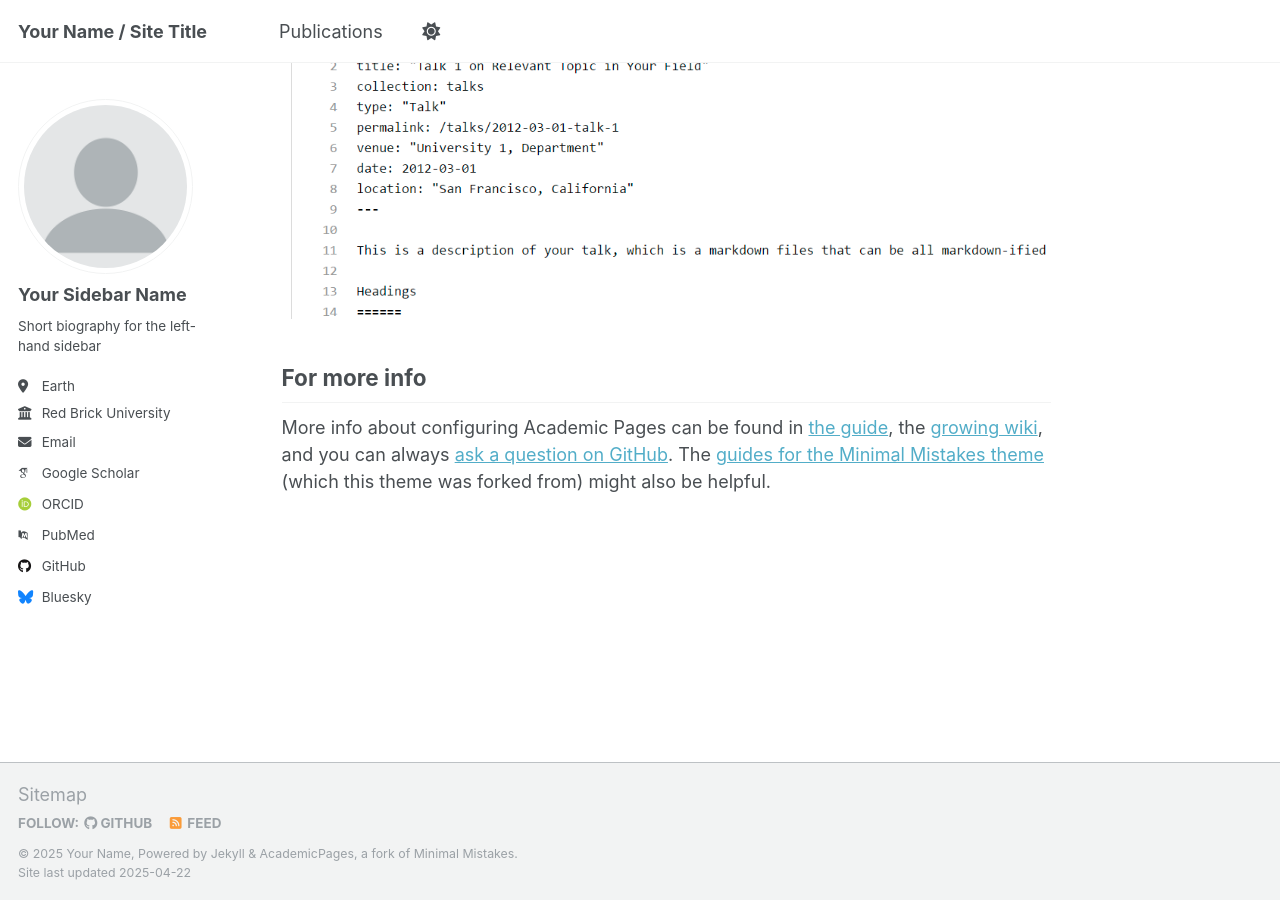
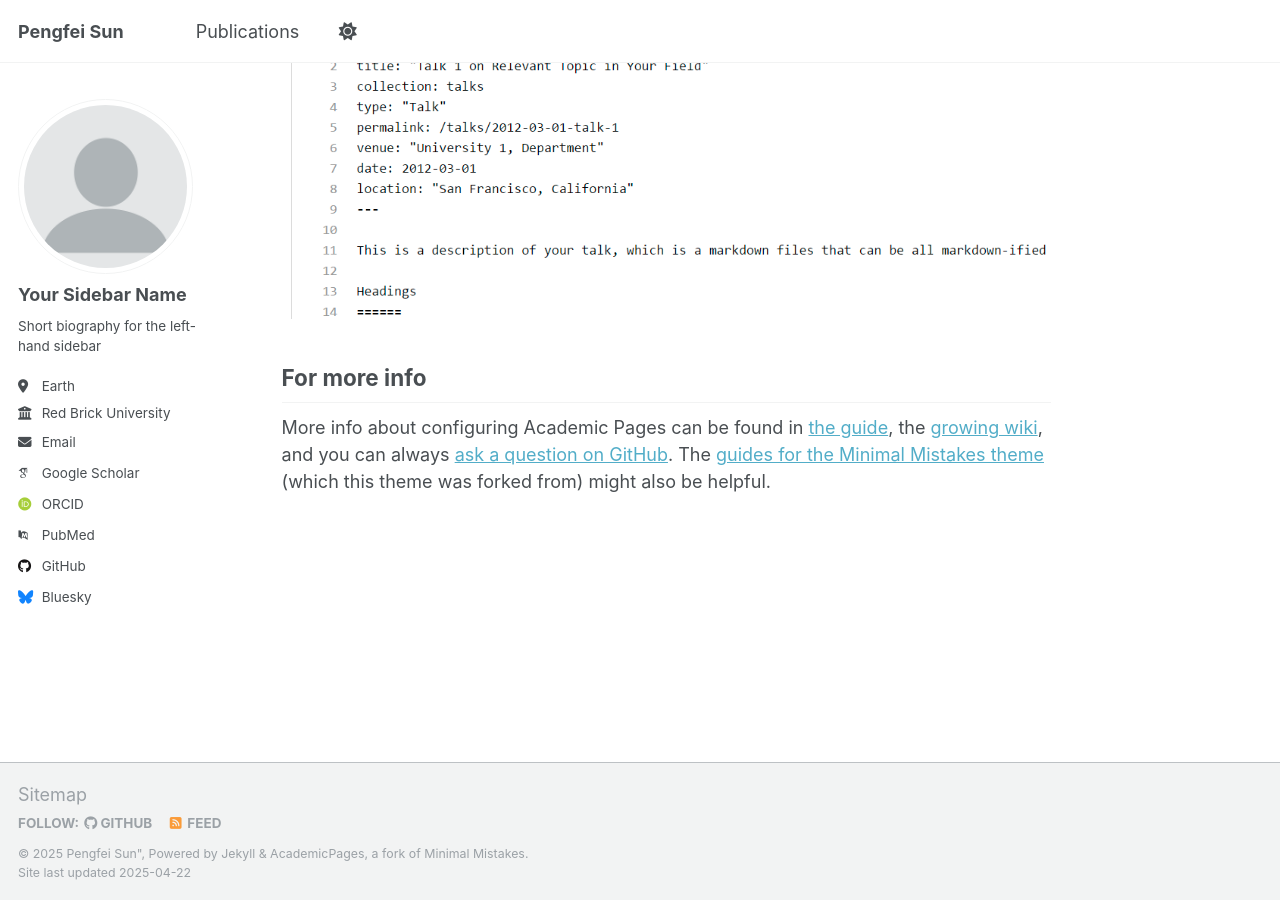
Before and after one commit to sunpengfei1122/Pengfei.Sun, a Jekyll site: the page built from _pages/about.md, in a window 1280 px wide and 900 px high, scrolled down 2636 px. Built offline with Jekyll 4.4.1, drawn with Linux system fonts in a browser that asks for light colours; some web fonts are replaced.

Commit message:
Update _config.yml

```diff
--- a/_config.yml
+++ b/_config.yml
@@ -9,13 +9,12 @@
 # Basic Site Settings
 locale                   : "en-US"
 site_theme               : "default"
-title                    : "Your Name / Site Title"
+title                    : "Pengfei Sun"
 title_separator          : "-"
-name                     : &name "Your Name"
-description              : &description "personal description"
-url                      : https://academicpages.github.io # the base hostname & protocol for your site e.g. "https://[your GitHub username].github.io"
-baseurl                  : "" # the subpath of your site, e.g. "/blog"
-repository               : "academicpages/academicpages.github.io"
+name                     : Pengfei Sun"
+description              : Interested in delay learning and light-weight attention in RNNs"
+##baseurl                  : "" # the subpath of your site, e.g. "/blog"
+#repository               : "academicpages/academicpages.github.io"
 
 # Site Author - The following control what appear as part of the author content on the side bar.
 #               If a field is blank the icon and link will not appear, otherwise it will be shown.
```
